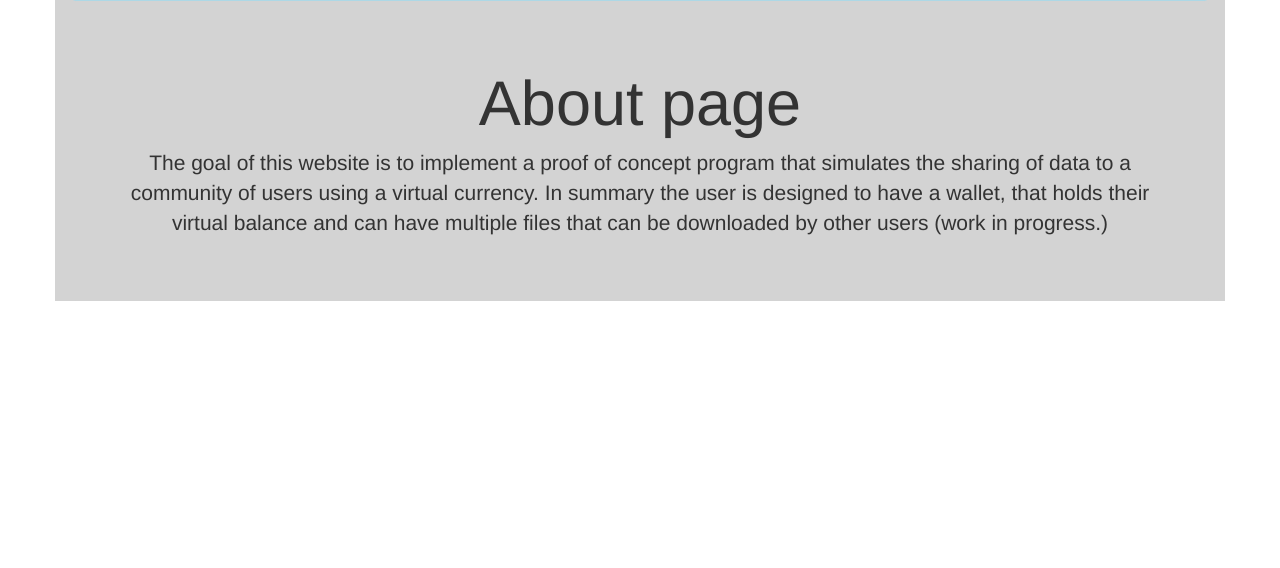
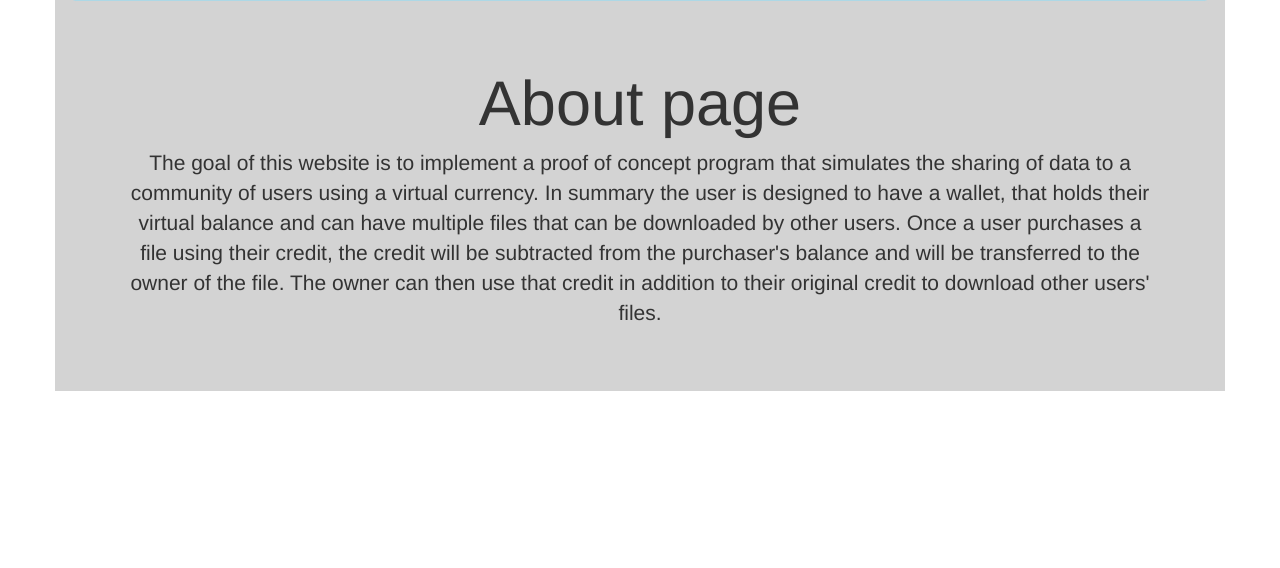
Before and after one commit to awalwema/webcredit, a Django app: page /about/ in a window 1280 px wide. Shown: the part 330-898 px from the top of the page. Run offline with Django 3.2, Linux system fonts and the light colour scheme; some libraries are stand-ins or nearby versions.

Commit message:
Edited the about content

```diff
--- a/collection/templates/about.html
+++ b/collection/templates/about.html
@@ -3,9 +3,5 @@
 {% block content %}
 	<h1>About page</h1>
 	<p>
-The goal of this website is to implement a proof of concept program that simulates
-the sharing of data to a community of users using a virtual currency.
-In summary the user is designed to have a wallet, that holds their virtual
-balance and can have multiple files that can be
-downloaded by other users (work in progress.)</p>
+The goal of this website is to implement a proof of concept program that simulates the sharing of data to a community of users using a virtual currency. In summary the user is designed to have a wallet, that holds their virtual balance and can have multiple files that can be downloaded by other users. Once a user purchases a file using their credit, the credit will be subtracted from the purchaser's balance and will be transferred to the owner of the file. The owner can then use that credit in addition to their original credit to download other users' files.</p>
 {% endblock %}
--- a/collection/views.py
+++ b/collection/views.py
@@ -60,8 +60,7 @@ def create_file(request):
             pre_slug = slugify(newFile.name)
             N = 5
             pre_slug = pre_slug.join(random.SystemRandom().choice(string.ascii_uppercase + string.digits+ string.hexdigits) for _ in range(N))
-            slug = (pre_slug[:40] + '..') if len(pre_slug) > 40 else data
-            newFile.slug = slug.replace("-", "")
+            newFile.slug = pre_slug.replace("-", "")
             newFile.description = request.POST.get('description')
             newFile.price = request.POST.get('price')
             transaction = Transaction()
```
Also changed, not shown: db.sqlite3, 5 other files.
